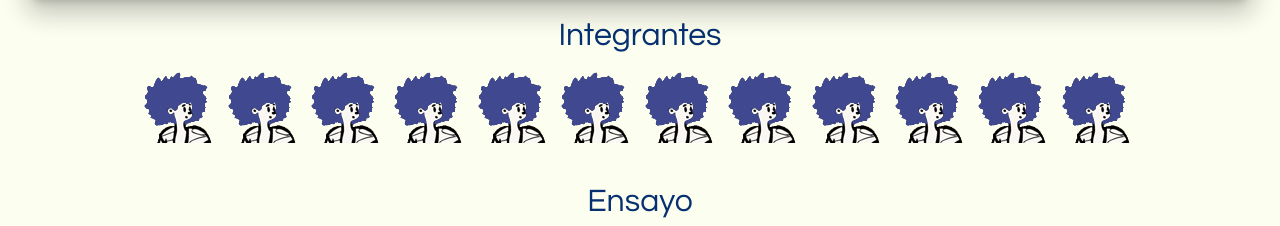
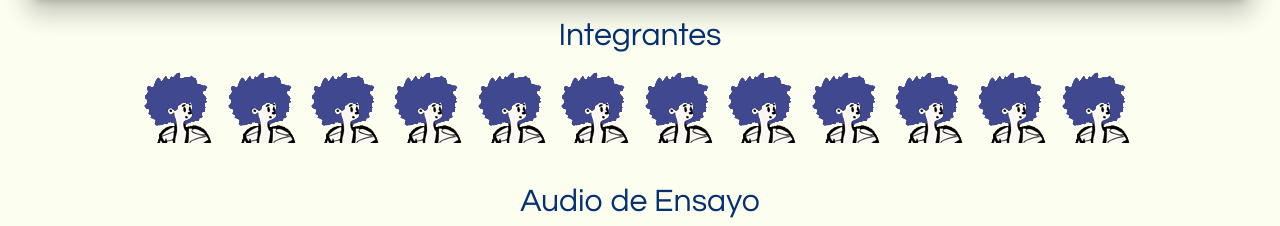
Before and after one commit to diegodipardo/waka, a website: page index.html in a window 1280 px wide. Shown: the part 1007-1233 px from the top of the page. Drawn offline with nearby package versions, Linux system fonts and the light colour scheme.

Commit message:
h2ensayo

```diff
--- a/index.html
+++ b/index.html
@@ -81,7 +81,7 @@
       </section>
       <!-- Próximas presentaciones -->
       <section id="soundcloud" class="container-fluid">
-        <h2>Ensayo</h2>
+        <h2>Audio de Ensayo</h2>
         <h3>Tema: Portal - Dirección: Flor Cagnone</h3>
         <div class="row ml-5 mr-5">
           <!-- Soundcloud embed -->
```
